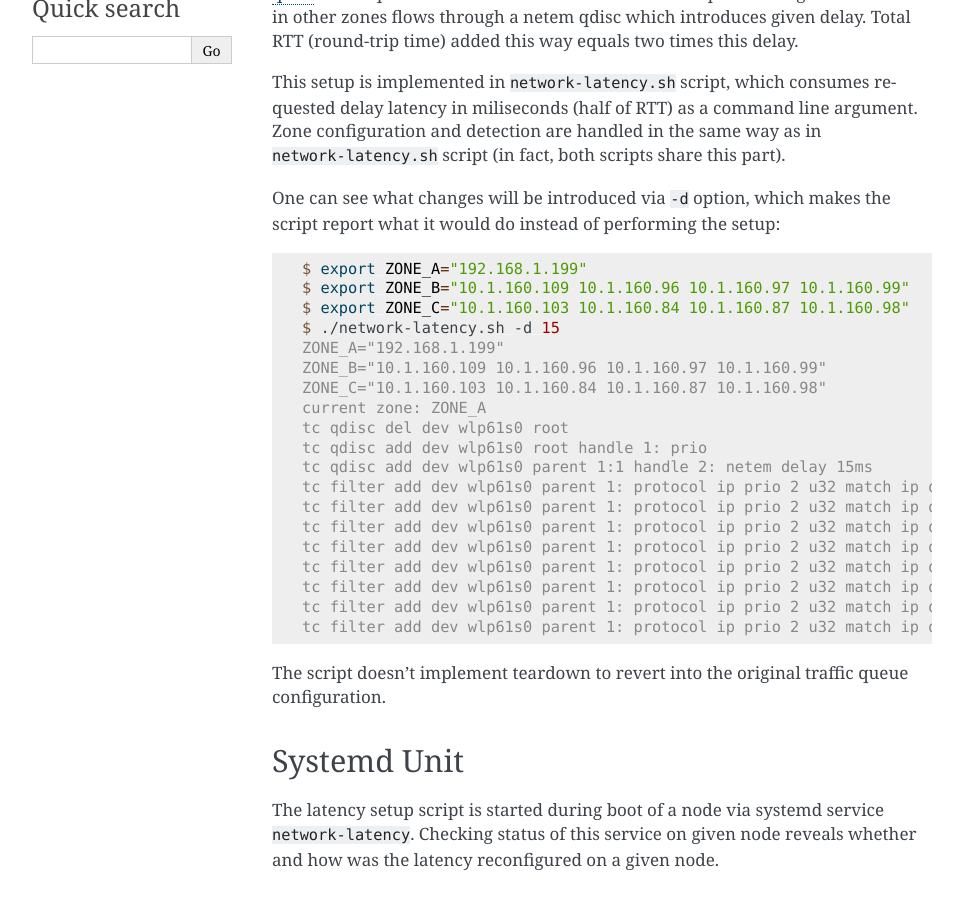
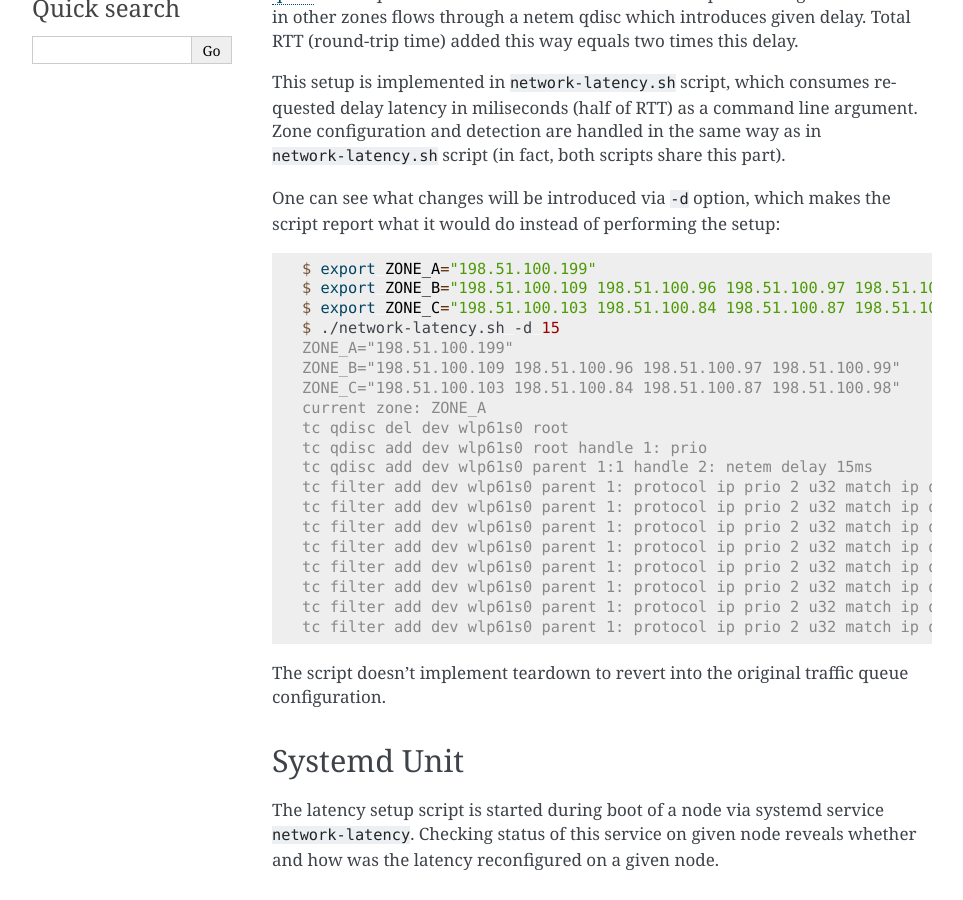
Before and after one commit to red-hat-storage/ocp-network-split, a Sphinx documentation site: the page built from docs/overview_latency.rst, in a window 1280 px wide and 900 px high, scrolled down 338 px. Shown: the whole window, without its empty margins (148-1111 px from the left). Built offline with Sphinx 7.4.7, drawn with Linux system fonts in a browser that asks for light colours; some of the changed text lies outside the part shown.

```diff
--- a/docs/overview_latency.rst
+++ b/docs/overview_latency.rst
@@ -26,25 +26,25 @@ makes the script report what it would do instead of performing the setup:
 
 .. code:: console
 
-   $ export ZONE_A="192.168.1.199"
-   $ export ZONE_B="10.1.160.109 10.1.160.96 10.1.160.97 10.1.160.99"
-   $ export ZONE_C="10.1.160.103 10.1.160.84 10.1.160.87 10.1.160.98"
+   $ export ZONE_A="198.51.100.199"
+   $ export ZONE_B="198.51.100.109 198.51.100.96 198.51.100.97 198.51.100.99"
+   $ export ZONE_C="198.51.100.103 198.51.100.84 198.51.100.87 198.51.100.98"
    $ ./network-latency.sh -d 15
-   ZONE_A="192.168.1.199"
-   ZONE_B="10.1.160.109 10.1.160.96 10.1.160.97 10.1.160.99"
-   ZONE_C="10.1.160.103 10.1.160.84 10.1.160.87 10.1.160.98"
+   ZONE_A="198.51.100.199"
+   ZONE_B="198.51.100.109 198.51.100.96 198.51.100.97 198.51.100.99"
+   ZONE_C="198.51.100.103 198.51.100.84 198.51.100.87 198.51.100.98"
    current zone: ZONE_A
    tc qdisc del dev wlp61s0 root
    tc qdisc add dev wlp61s0 root handle 1: prio
    tc qdisc add dev wlp61s0 parent 1:1 handle 2: netem delay 15ms
-   tc filter add dev wlp61s0 parent 1: protocol ip prio 2 u32 match ip dst 10.1.160.109/32 flowid 3:1
-   tc filter add dev wlp61s0 parent 1: protocol ip prio 2 u32 match ip dst 10.1.160.96/32 flowid 3:1
-   tc filter add dev wlp61s0 parent 1: protocol ip prio 2 u32 match ip dst 10.1.160.97/32 flowid 3:1
-   tc filter add dev wlp61s0 parent 1: protocol ip prio 2 u32 match ip dst 10.1.160.99/32 flowid 3:1
-   tc filter add dev wlp61s0 parent 1: protocol ip prio 2 u32 match ip dst 10.1.160.103/32 flowid 3:1
-   tc filter add dev wlp61s0 parent 1: protocol ip prio 2 u32 match ip dst 10.1.160.84/32 flowid 3:1
-   tc filter add dev wlp61s0 parent 1: protocol ip prio 2 u32 match ip dst 10.1.160.87/32 flowid 3:1
-   tc filter add dev wlp61s0 parent 1: protocol ip prio 2 u32 match ip dst 10.1.160.98/32 flowid 3:1
+   tc filter add dev wlp61s0 parent 1: protocol ip prio 2 u32 match ip dst 198.51.100.109/32 flowid 3:1
+   tc filter add dev wlp61s0 parent 1: protocol ip prio 2 u32 match ip dst 198.51.100.96/32 flowid 3:1
+   tc filter add dev wlp61s0 parent 1: protocol ip prio 2 u32 match ip dst 198.51.100.97/32 flowid 3:1
+   tc filter add dev wlp61s0 parent 1: protocol ip prio 2 u32 match ip dst 198.51.100.99/32 flowid 3:1
+   tc filter add dev wlp61s0 parent 1: protocol ip prio 2 u32 match ip dst 198.51.100.103/32 flowid 3:1
+   tc filter add dev wlp61s0 parent 1: protocol ip prio 2 u32 match ip dst 198.51.100.84/32 flowid 3:1
+   tc filter add dev wlp61s0 parent 1: protocol ip prio 2 u32 match ip dst 198.51.100.87/32 flowid 3:1
+   tc filter add dev wlp61s0 parent 1: protocol ip prio 2 u32 match ip dst 198.51.100.98/32 flowid 3:1
 
 The script doesn't implement teardown to revert into the original traffic queue
 configuration.
@@ -100,9 +100,9 @@ debug`` and check status of ``network-latency`` service there:
           CPU: 46ms
 
     Sep 28 00:32:15 compute-5 systemd[1]: Starting Linux Traffic Control enforced network latency setup...
-    Sep 28 00:32:15 compute-5 bash[1614]: ZONE_A="10.1.160.94"
-    Sep 28 00:32:15 compute-5 bash[1614]: ZONE_B="10.1.160.109 10.1.160.96 10.1.160.97 10.1.160.99"
-    Sep 28 00:32:15 compute-5 bash[1614]: ZONE_C="10.1.160.103 10.1.160.84 10.1.160.87 10.1.160.98"
+    Sep 28 00:32:15 compute-5 bash[1614]: ZONE_A="198.51.100.94"
+    Sep 28 00:32:15 compute-5 bash[1614]: ZONE_B="198.51.100.109 198.51.100.96 198.51.100.97 198.51.100.99"
+    Sep 28 00:32:15 compute-5 bash[1614]: ZONE_C="198.51.100.103 198.51.100.84 198.51.100.87 198.51.100.98"
     Sep 28 00:32:15 compute-5 bash[1614]: current zone: ZONE_C
     Sep 28 00:32:15 compute-5 bash[1614]: Error: Cannot delete qdisc with handle of zero.
     Sep 28 00:32:15 compute-5 systemd[1]: network-latency.service: Succeeded.
@@ -116,14 +116,14 @@ two times the delay, 212 ms:
 
 .. code:: console
 
-    sh-4.4# ping 10.1.160.96
-    PING 10.1.160.96 (10.1.160.96) 56(84) bytes of data.
-    64 bytes from 10.1.160.96: icmp_seq=1 ttl=64 time=212 ms
-    64 bytes from 10.1.160.96: icmp_seq=2 ttl=64 time=212 ms
-    64 bytes from 10.1.160.96: icmp_seq=3 ttl=64 time=212 ms
-    64 bytes from 10.1.160.96: icmp_seq=4 ttl=64 time=212 ms
+    sh-4.4# ping 198.51.100.96
+    PING 198.51.100.96 (198.51.100.96) 56(84) bytes of data.
+    64 bytes from 198.51.100.96: icmp_seq=1 ttl=64 time=212 ms
+    64 bytes from 198.51.100.96: icmp_seq=2 ttl=64 time=212 ms
+    64 bytes from 198.51.100.96: icmp_seq=3 ttl=64 time=212 ms
+    64 bytes from 198.51.100.96: icmp_seq=4 ttl=64 time=212 ms
     ^C
-    --- 10.1.160.96 ping statistics ---
+    --- 198.51.100.96 ping statistics ---
     4 packets transmitted, 4 received, 0% packet loss, time 3004ms
     rtt min/avg/max/mdev = 212.292/212.326/212.347/0.564 ms
 
@@ -132,12 +132,12 @@ additional delay:
 
 .. code:: console
 
-    sh-4.4# ping 10.1.160.84
-    PING 10.1.160.84 (10.1.160.84) 56(84) bytes of data.
-    64 bytes from 10.1.160.84: icmp_seq=1 ttl=64 time=0.086 ms
-    64 bytes from 10.1.160.84: icmp_seq=2 ttl=64 time=0.059 ms
-    64 bytes from 10.1.160.84: icmp_seq=3 ttl=64 time=0.060 ms
+    sh-4.4# ping 198.51.100.84
+    PING 198.51.100.84 (198.51.100.84) 56(84) bytes of data.
+    64 bytes from 198.51.100.84: icmp_seq=1 ttl=64 time=0.086 ms
+    64 bytes from 198.51.100.84: icmp_seq=2 ttl=64 time=0.059 ms
+    64 bytes from 198.51.100.84: icmp_seq=3 ttl=64 time=0.060 ms
     ^C
-    --- 10.1.160.84 ping statistics ---
+    --- 198.51.100.84 ping statistics ---
     3 packets transmitted, 3 received, 0% packet loss, time 2053ms
     rtt min/avg/max/mdev = 0.059/0.068/0.086/0.014 ms
--- a/docs/usage.rst
+++ b/docs/usage.rst
@@ -77,9 +77,9 @@ looks like (the example also shows how to define zone name mapping):
 .. code-block:: console
 
    $ ocp-network-split-setup -a arbiter -b data-1 -c data-2 --print-env-only
-   ZONE_A="10.1.160.36"
-   ZONE_B="10.1.160.127 10.1.160.158 10.1.160.160 10.1.160.163"
-   ZONE_C="10.1.160.103 10.1.160.162 10.1.160.65 10.1.160.98"
+   ZONE_A="198.51.100.36"
+   ZONE_B="198.51.100.127 198.51.100.158 198.51.100.160 198.51.100.163"
+   ZONE_C="198.51.100.103 198.51.100.162 198.51.100.65 198.51.100.98"
 
 If this looks good, we can go on and create ``MachineConfig`` yaml file, which
 you can inspect as well.
```
Also changed, not shown: docs/overview_netsplit.rst (+25 -25 lines), 2 other files.
